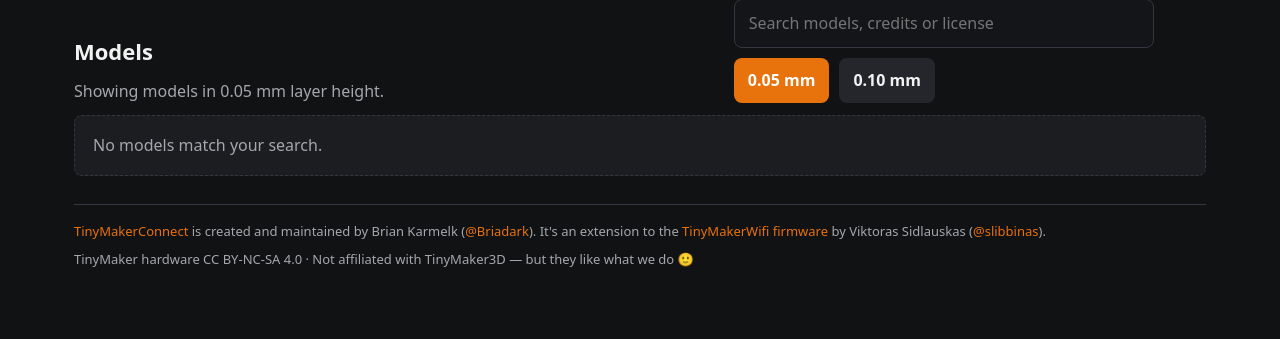
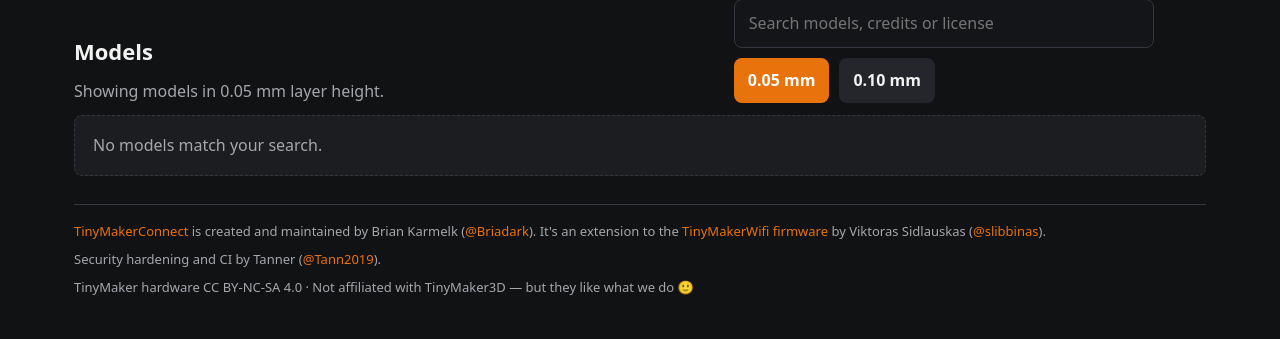
Before and after one commit to Briadark/TinyMakerConnect, a PHP site: page /index.php in a window 1280 px wide. Shown: the part 292-631 px from the top of the page. Run offline with PHP 8.4, Linux system fonts and the light colour scheme; the visitor is signed in with stand-in values (Sample User, id 1); data that the repository does not hold is empty.

Commit message:
Add Tanner footer credit

```diff
--- a/app/Footer.php
+++ b/app/Footer.php
@@ -10,6 +10,7 @@ function tinymaker_connect_footer(): string
 {
     return '<footer class="siteFooter">'
         . '<p><a href="https://github.com/Briadark/TinyMakerConnect">TinyMakerConnect</a> is created and maintained by Brian Karmelk (<a href="https://github.com/Briadark">@Briadark</a>). It\'s an extension to the <a href="https://github.com/slibbinas/TinyMakerWifi">TinyMakerWifi firmware</a> by Viktoras Sidlauskas (<a href="https://github.com/slibbinas">@slibbinas</a>).</p>'
+        . '<p>Security hardening and CI by Tanner (<a href="https://github.com/Tann2019">@Tann2019</a>).</p>'
         . '<p>TinyMaker hardware CC BY-NC-SA 4.0 &middot; Not affiliated with TinyMaker3D — but they like what we do 🙂</p>'
         . '</footer>';
 }
```
